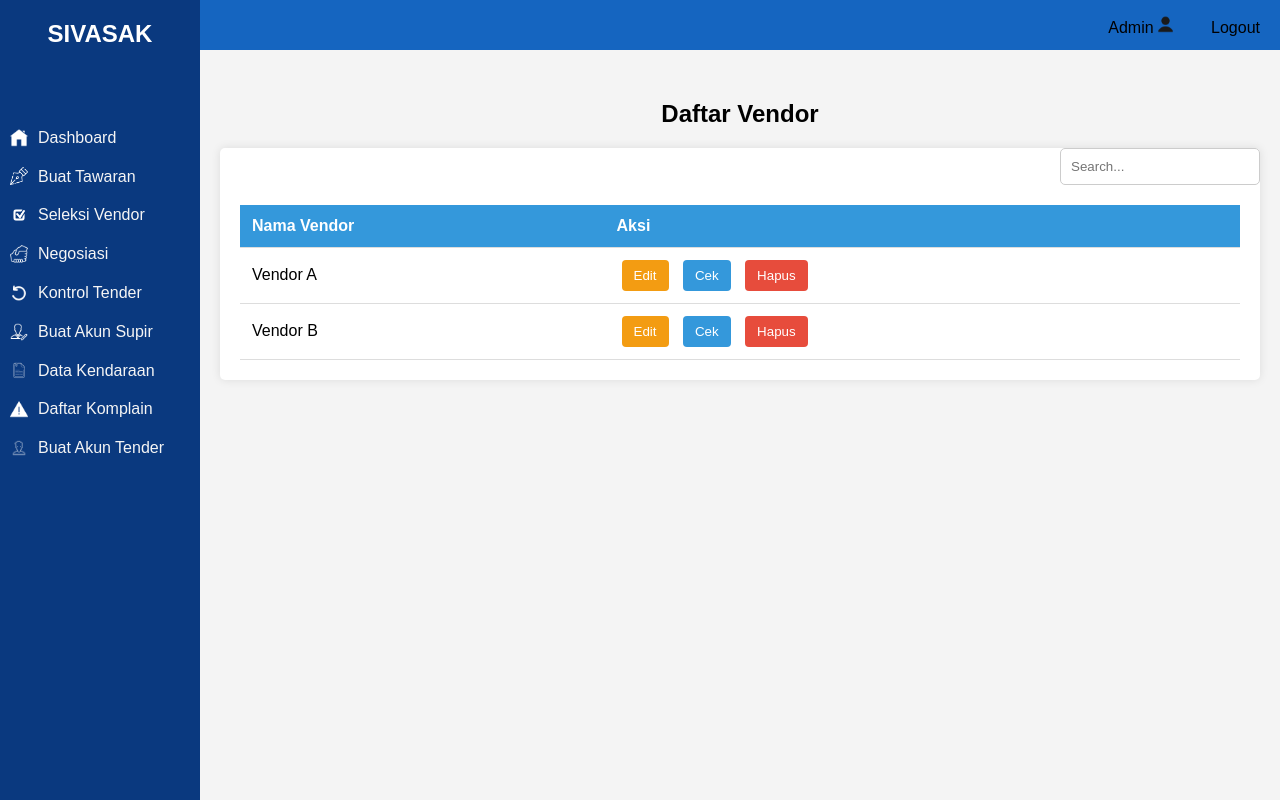
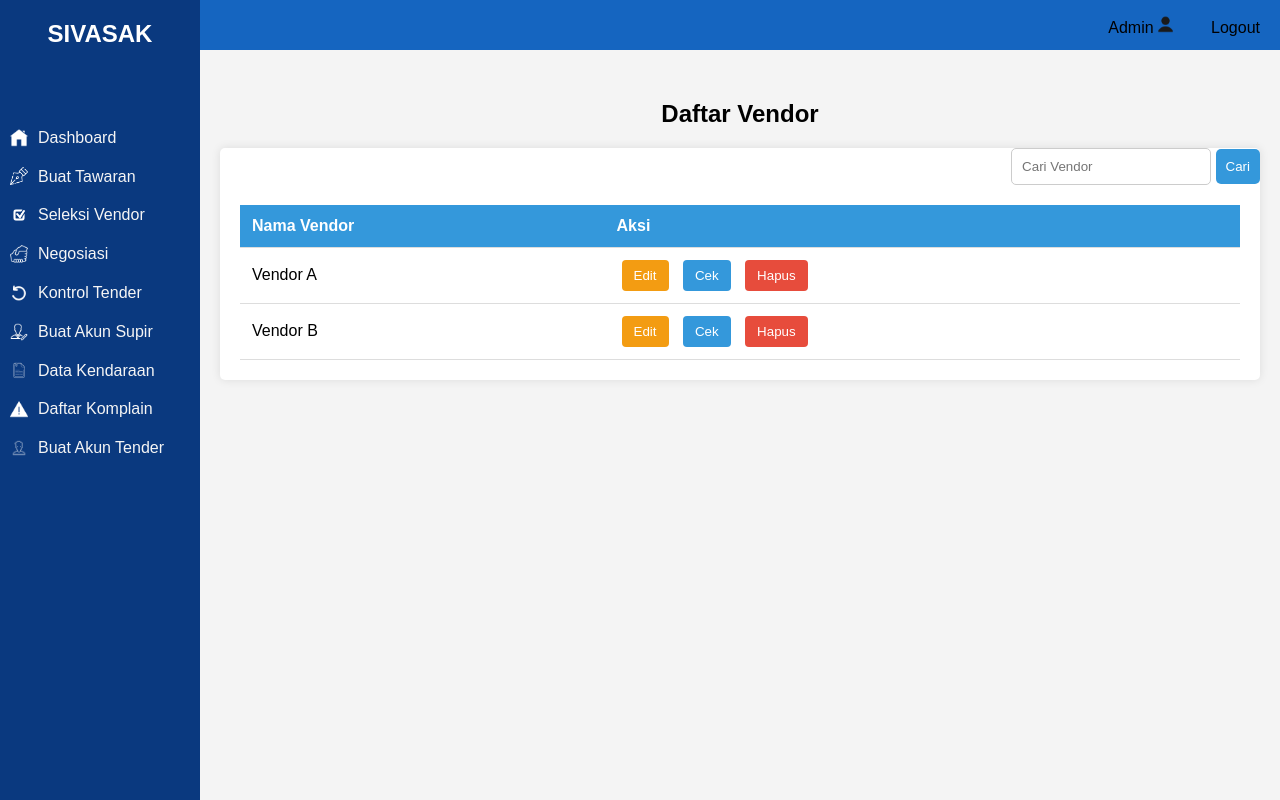
Before and after one commit to gyoro2/Tugaspengweb, a PHP site: the page made by PTI Website/seleksivendor.php in a window 1280 px wide. Run offline with PHP 8.4, Linux system fonts and the light colour scheme; the visitor is signed in with stand-in values (Sample User, id 1); data that the repository does not hold is empty.

Commit message:
Update Seleksi Vendor Page

```diff
--- a/PTI Website/seleksivendor.php
+++ b/PTI Website/seleksivendor.php
@@ -49,7 +49,8 @@ if (!isset($_SESSION['role']) || $_SESSION['role'] != 'admin') {
 
     <!-- Search Bar -->
     <div class="search-container">
-        <input type="text" id="search" placeholder="Search...">
+        <input type="text" placeholder="Cari Vendor">
+        <button class="search-button">Cari</button>
     </div>
 
     <div class="table-container">
```
